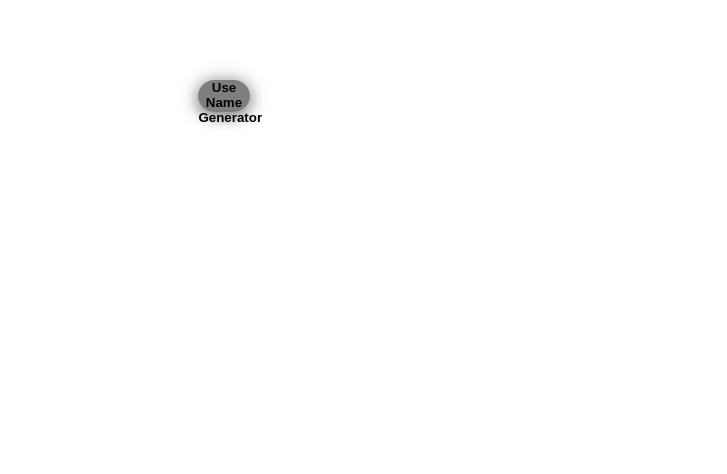
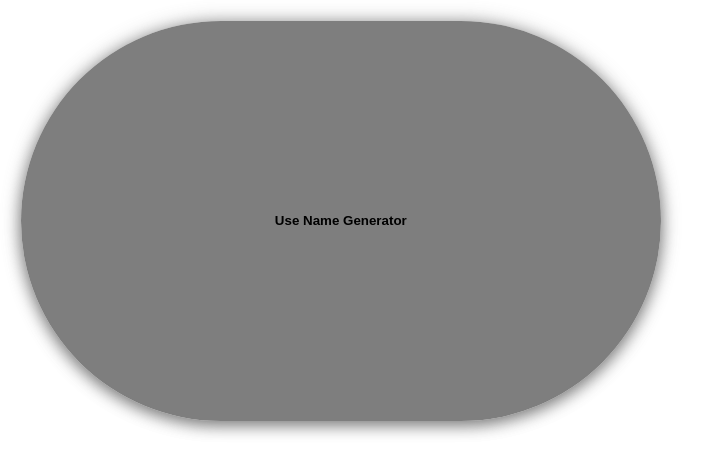
Before and after one commit to iraroan29/test1_cosmos_mod_wolfonline, a website: page src/overlayHTML/NameGenOverlay.html in a window 1280 px wide. Shown: the whole page, without its empty margins (0-727 px from the left). Drawn offline with Linux system fonts and the light colour scheme.

Commit message:
Try name gen overlay 5

```diff
--- a/src/overlayHTML/NameGenOverlay.html
+++ b/src/overlayHTML/NameGenOverlay.html
@@ -315,10 +315,8 @@ input[type="text"] {
 }
 #openGeneratorBtn {
   position: absolute;
-  top: 10vmin;
-  left: 15.5%;
-  width: 4vw;  /* 4% of viewport width */
-  height: 4vh; /* 4% of viewport height */
+  width: 50vw;  /* 4% of viewport width */
+  height: 50vh; /* 4% of viewport height */
   padding: 0;  /* Prevents padding from distorting the small size */
 }
 
```
